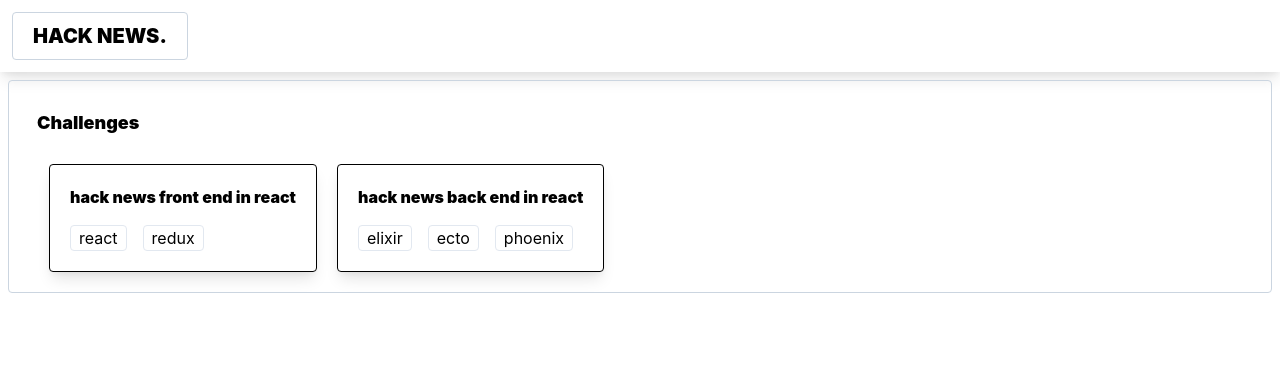
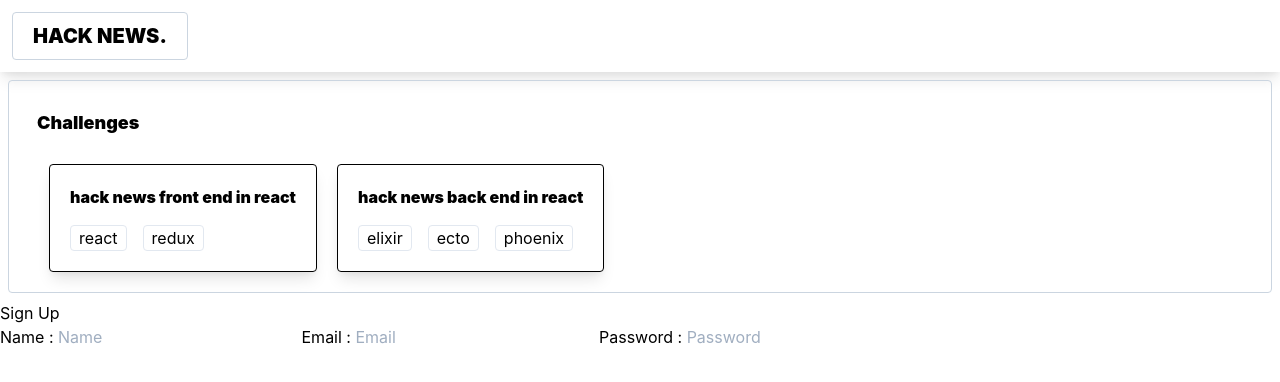
Before and after one commit to apboobalan/hack_news_frontend, a React (Create React App) app: page / in a window 1280 px wide. Shown: the top 382 px of the page. Built offline with nearby package versions, Linux system fonts and the light colour scheme.

Commit message:
Add Sign up page.

```diff
--- a/src/App.js
+++ b/src/App.js
@@ -6,6 +6,8 @@ import "./components/TitleBar";
 import ChallengeListContainer from "./containers/ChallengeListContainer";
 import ChallengeDetailsContainer from "./containers/ChallengeDetailsContainer";
 import TitleBarContainer from "./containers/TitleBarContainer";
+
+import Auth from './components/Auth'
 
 const App = () => {
   const containerView = useSelector((state) => state.containerReducer.containerView);
@@ -20,6 +22,7 @@ const App = () => {
           <ChallengeDetailsContainer />
         )}
       </section>
+      <Auth/>
     </div>
   );
 };
--- /dev/null
+++ b/src/components/Auth.js
@@ -0,0 +1,15 @@
+import React from "react";
+
+const Auth = () => (
+  <div>
+    <div>Sign Up</div>
+    <label htmlFor="name">Name :</label>
+    <input type="text" id="name" placeholder=" Name" />
+    <label htmlFor="email">Email :</label>
+    <input type="email" id="email" placeholder=" Email" />
+    <label htmlFor="password">Password :</label>
+    <input type="password" id="password" placeholder=" Password" />
+  </div>
+);
+
+export default Auth;
```
Also changed, not shown: 1 other file (tests, documents, lock files or other folders).
